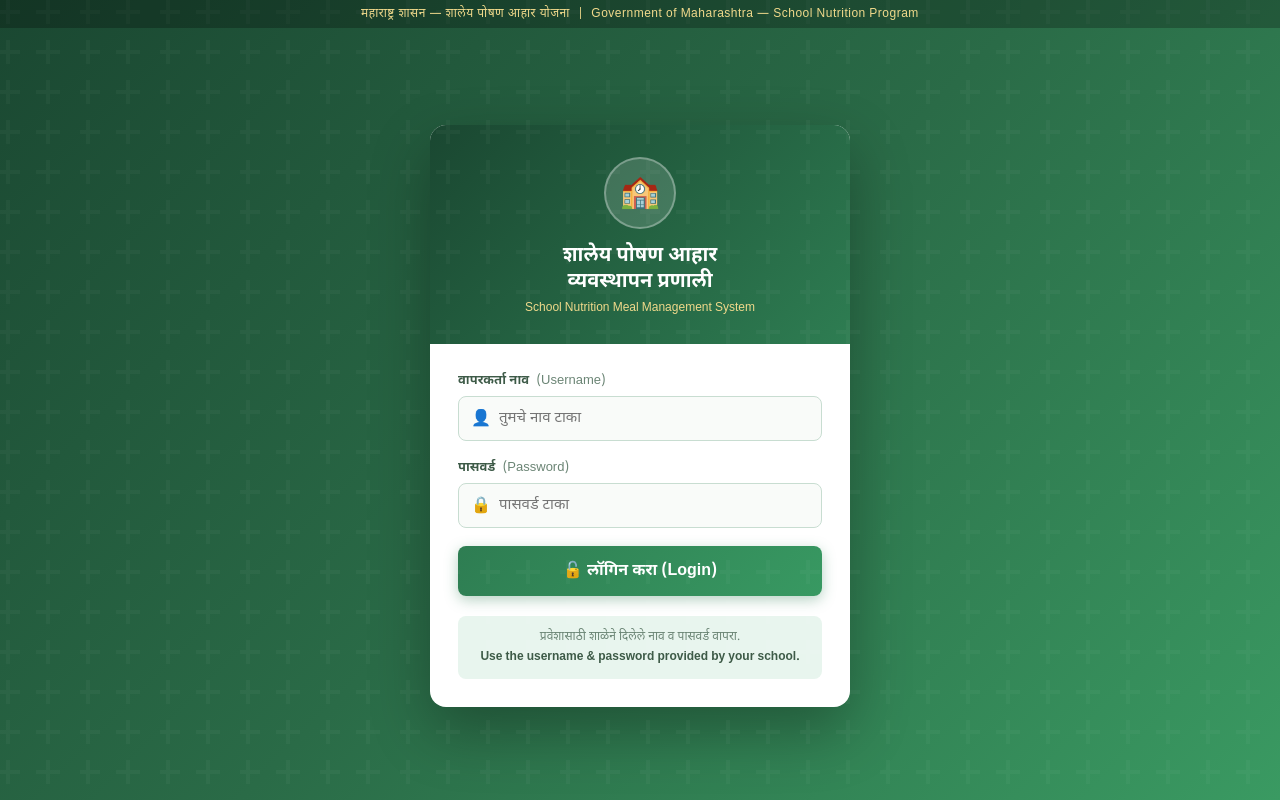
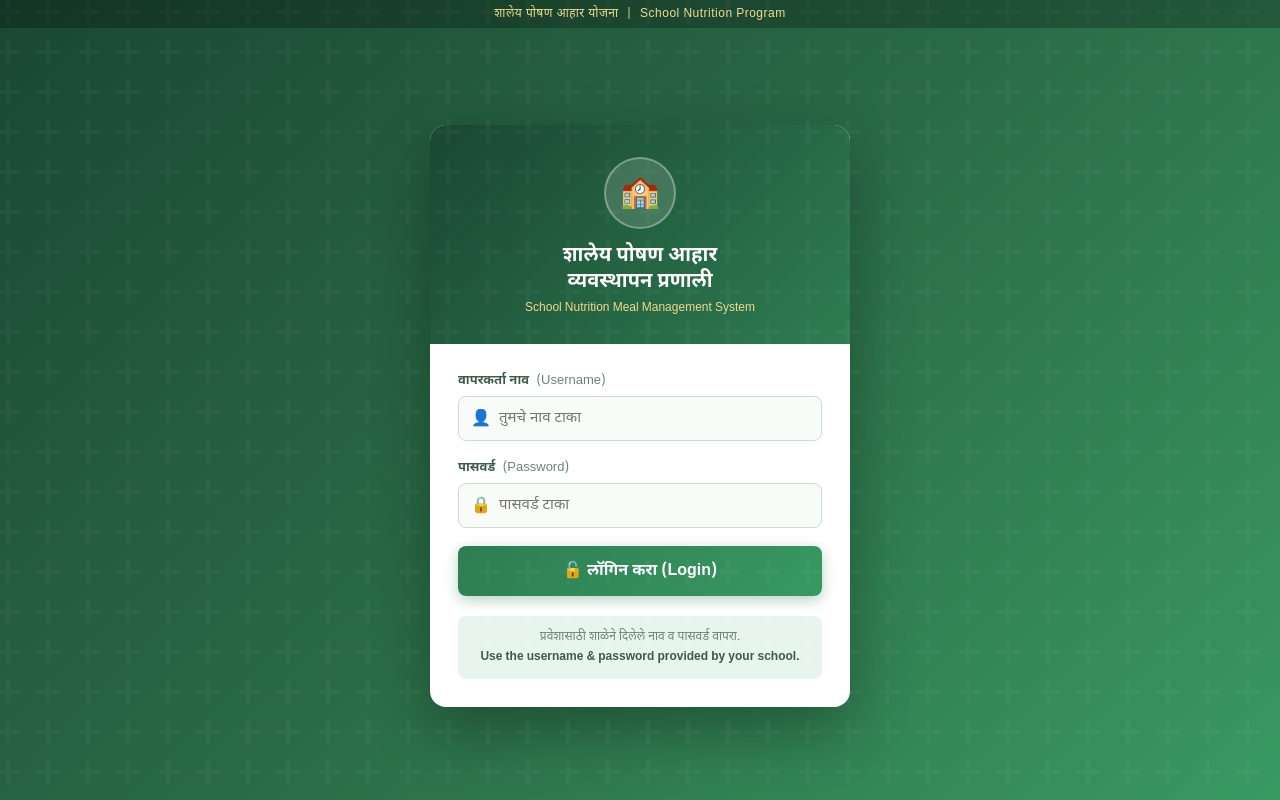
Before and after one commit to CodeExplorer2104/poshan-frontend, a plain HTML site: page login.html in a window 1280 px wide. Drawn offline with Linux system fonts and the light colour scheme.

Commit message:
Update login.html

```diff
--- a/login.html
+++ b/login.html
@@ -37,7 +37,7 @@
 </style>
 </head>
 <body>
-<div class="gov-strip">महाराष्ट्र शासन — शालेय पोषण आहार योजना &nbsp;|&nbsp; Government of Maharashtra — School Nutrition Program</div>
+<div class="gov-strip">शालेय पोषण आहार योजना &nbsp;|&nbsp; School Nutrition Program</div>
 
 <div class="login-box">
   <div class="login-header">
```
